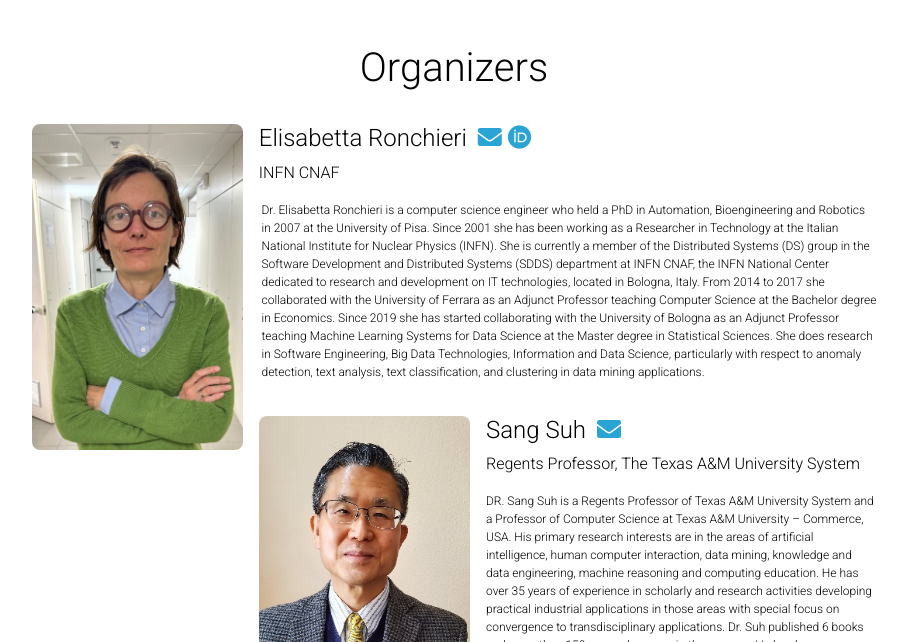
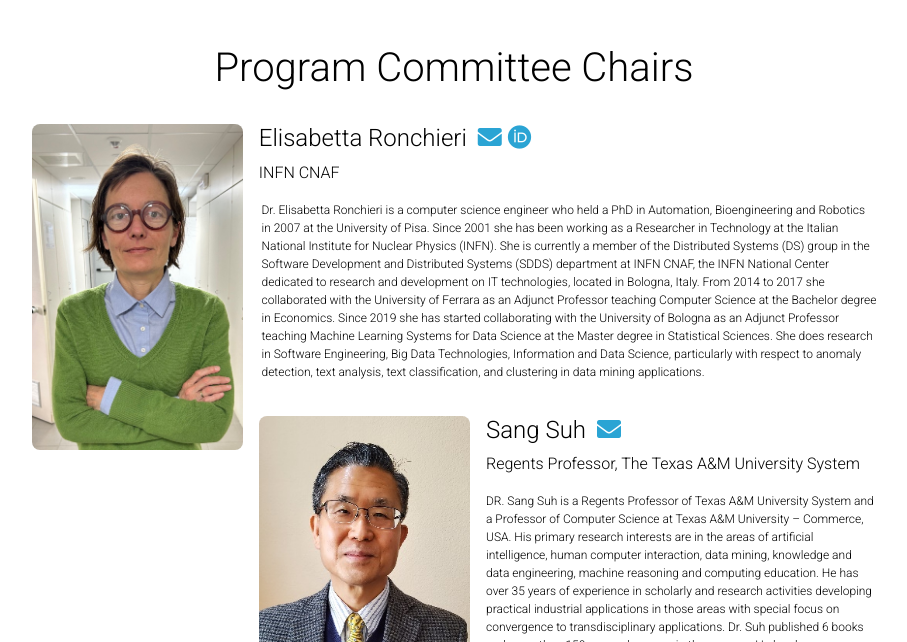
Before and after one commit to GenAI4DPS/advances-challenges, a Jekyll site: the page built from _pages/organizers.md, in a window 1280 px wide and 900 px high, cut to the strip 258-900 px from the top of the window. Shown: the whole strip, without its empty margins (186-1093 px from the left). Built offline with Jekyll 4.4.1, drawn with Linux system fonts in a browser that asks for light colours; comment, search, counter and statistics services are not loaded; a style sheet for code colours, icons or effects is not loaded.

Commit message:
Update organizers.md

```diff
--- a/_pages/organizers.md
+++ b/_pages/organizers.md
@@ -2,7 +2,7 @@
 layout: page
 permalink: /organizers/
 title: Program Committee Chairs
-page_title: Organizers
+page_title: Program Committee Chairs
 description:
 nav: true
 nav_order: 1
```
